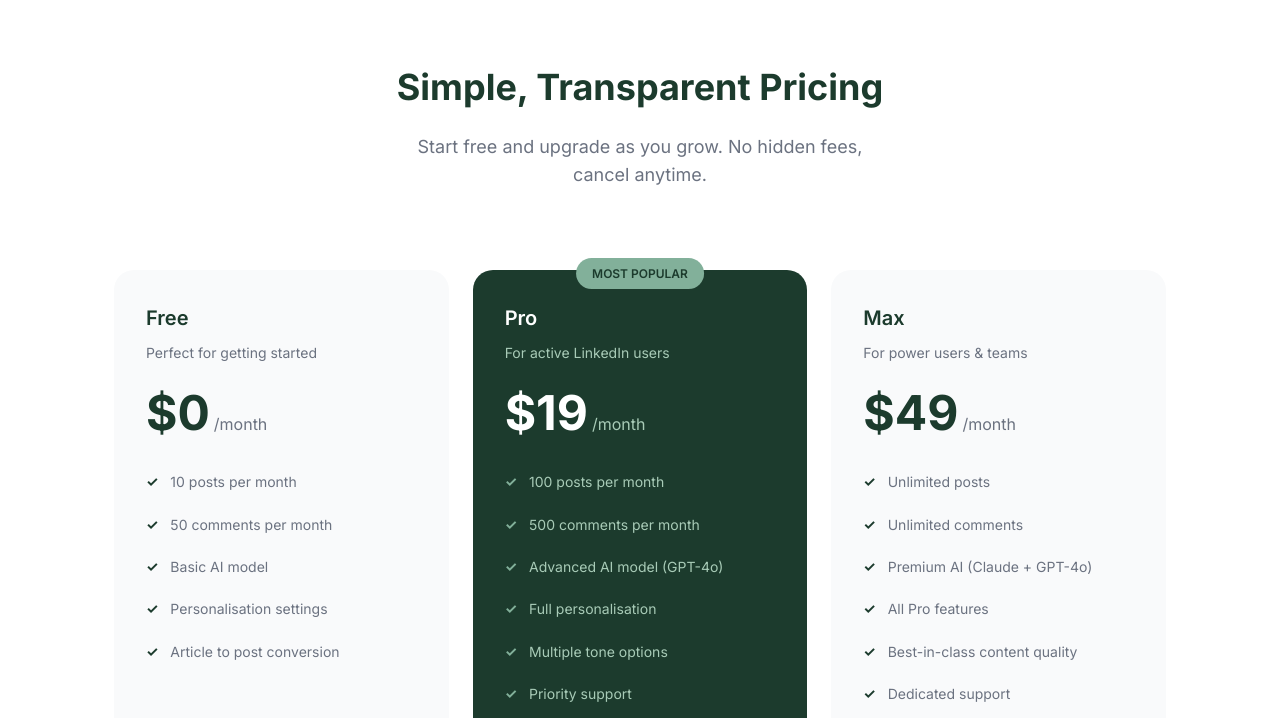
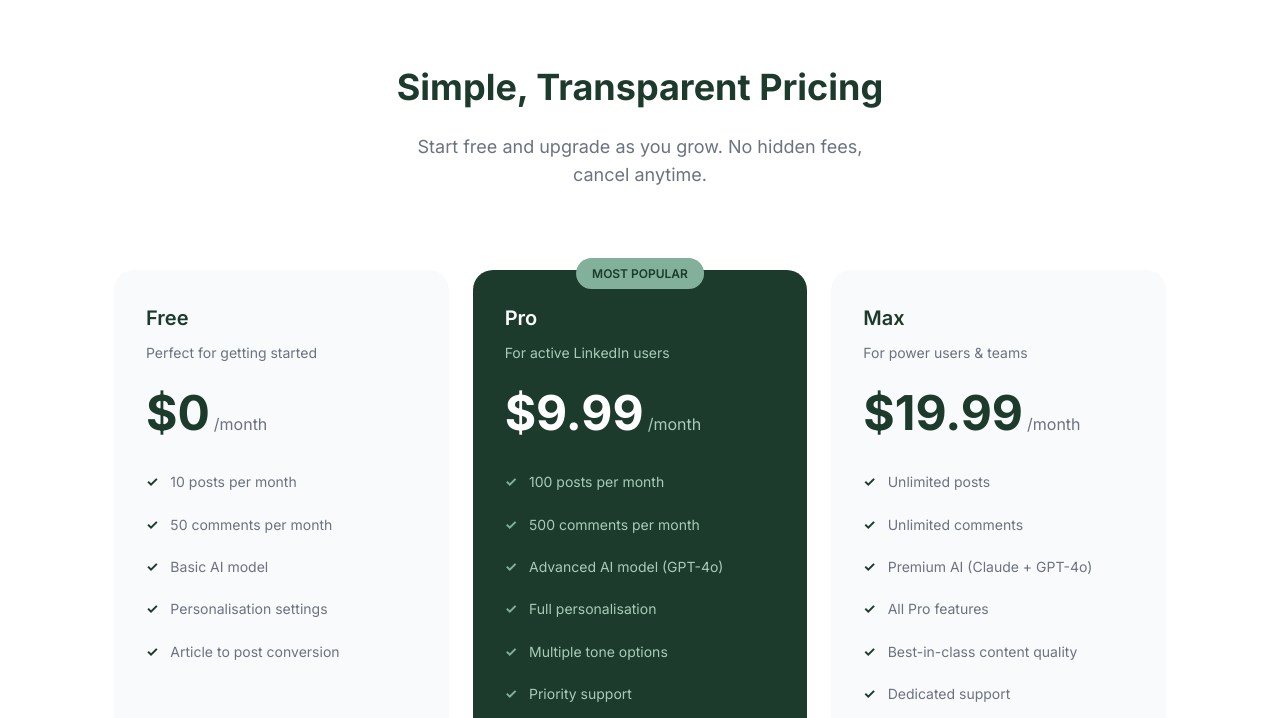
Before and after one commit to amryhamad1992-svg/knopp-website, a plain HTML site: page pricing.html in a window 1280 px wide. Shown: the part 82-800 px from the top of the page. Drawn offline with Linux system fonts and the light colour scheme.

```diff
--- a/pricing.html
+++ b/pricing.html
@@ -474,7 +474,7 @@
                     <h3 class="plan-name">Pro</h3>
                     <p class="plan-description">For active LinkedIn users</p>
                     <div class="price">
-                        <span class="price-amount">$19</span>
+                        <span class="price-amount">$9.99</span>
                         <span class="price-period">/month</span>
                     </div>
                     <ul class="features-list">
@@ -511,7 +511,7 @@
                     <h3 class="plan-name">Max</h3>
                     <p class="plan-description">For power users & teams</p>
                     <div class="price">
-                        <span class="price-amount">$49</span>
+                        <span class="price-amount">$19.99</span>
                         <span class="price-period">/month</span>
                     </div>
                     <ul class="features-list">
```
